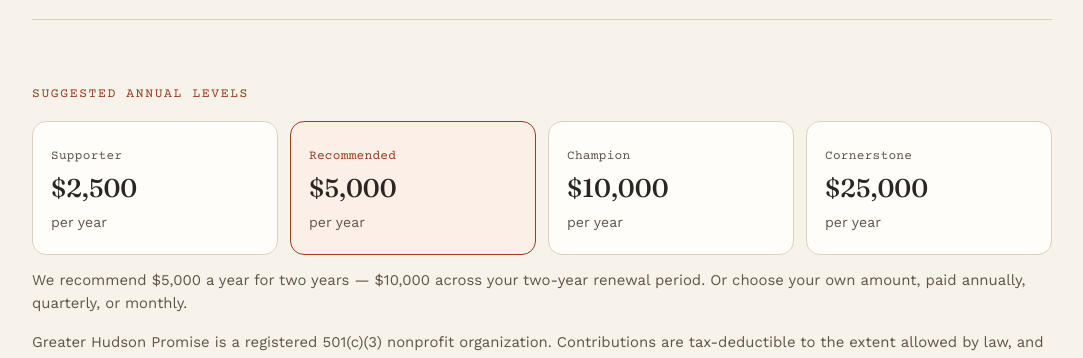
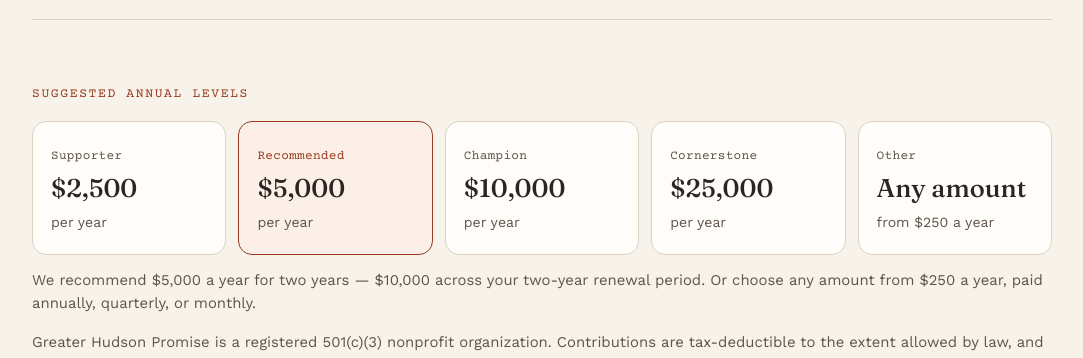
Before and after one commit to TeamDomes/ghp-partners, a Next.js app: page / in a window 1280 px wide. Shown: the part 7220-7578 px from the top of the page, without its empty margins (98-1181 px from the left). Built offline with nearby package versions, Linux system fonts and the light colour scheme; no server answers.

Commit message:
Other amount from $250/yr

```diff
--- a/app/api/pledge/route.ts
+++ b/app/api/pledge/route.ts
@@ -56,7 +56,7 @@ export async function POST(req: Request) {
   if (!LICENSE_TYPES.includes(row.license_type)) return NextResponse.json({ error: "Invalid license type." }, { status: 400 });
   if (!/^[^@\s]+@[^@\s]+\.[^@\s]+$/.test(row.contact_email)) return NextResponse.json({ error: "Please enter a valid email." }, { status: 400 });
   if (!FREQUENCIES[frequency]) return NextResponse.json({ error: "Choose a payment schedule." }, { status: 400 });
-  if (!(annual >= 100 && annual <= 1_000_000)) return NextResponse.json({ error: "Enter a contribution amount of at least $100." }, { status: 400 });
+  if (!(annual >= 250 && annual <= 1_000_000)) return NextResponse.json({ error: "The minimum contribution is $250 a year." }, { status: 400 });
   if (!(term >= 1 && term <= 5)) return NextResponse.json({ error: "Choose a term of 1–5 years." }, { status: 400 });
   if (row.start_date && !/^\d{4}-\d{2}-\d{2}$/.test(row.start_date)) row.start_date = null;
   if (!b.agree || !b.review_ack) return NextResponse.json({ error: "Please check both acknowledgments." }, { status: 400 });
--- a/app/globals.css
+++ b/app/globals.css
@@ -181,3 +181,6 @@ ol.steps { list-style: none; padding: 0; margin: 0; }
 .hero-steps .step h3 { margin: 4px 0 6px; }
 .hero-steps .step h3 a { color: inherit; text-decoration: none; border-bottom: 1.5px solid var(--accent); }
 .steps-note { font-size: .88rem; color: var(--ink-2); margin-top: 14px; }
+
+.tiers { grid-template-columns: repeat(5, 1fr); }
+@media (max-width: 860px) { .tiers { grid-template-columns: 1fr 1fr; } }
--- a/app/page.tsx
+++ b/app/page.tsx
@@ -177,9 +177,14 @@ export default async function Home() {
                 <span style={{ fontSize: ".88rem", color: "var(--ink-2)" }}>per year</span>
               </div>
             ))}
+            <div className="tier">
+              <span className="mono" style={{ fontSize: ".8rem", color: "var(--ink-2)" }}>Other</span>
+              <b>Any amount</b>
+              <span style={{ fontSize: ".88rem", color: "var(--ink-2)" }}>from $250 a year</span>
+            </div>
           </div>
           <p style={{ marginTop: 14, color: "var(--ink-2)", fontSize: ".93rem" }}>
-            {RECOMMENDED.line} Or choose your own amount, paid annually, quarterly, or monthly.
+            {RECOMMENDED.line} Or choose any amount from $250 a year, paid annually, quarterly, or monthly.
           </p>
           <p style={{ color: "var(--ink-2)", fontSize: ".93rem" }}>{TAX.line}</p>
         </section>
```
Also changed, not shown: app/pledge/page.tsx (+6 -6 lines).
